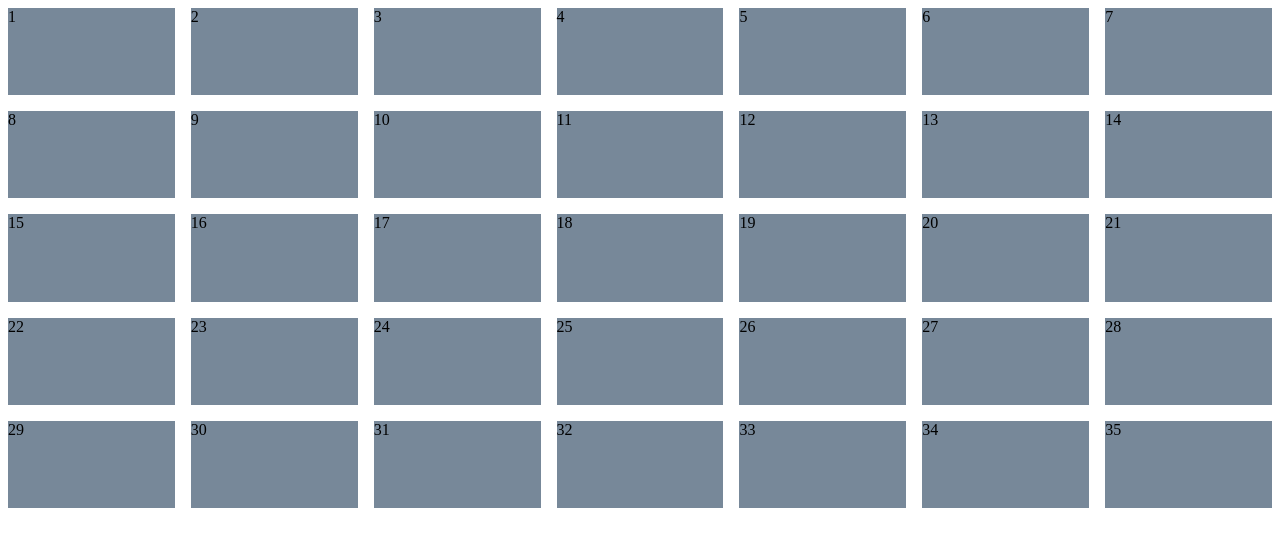
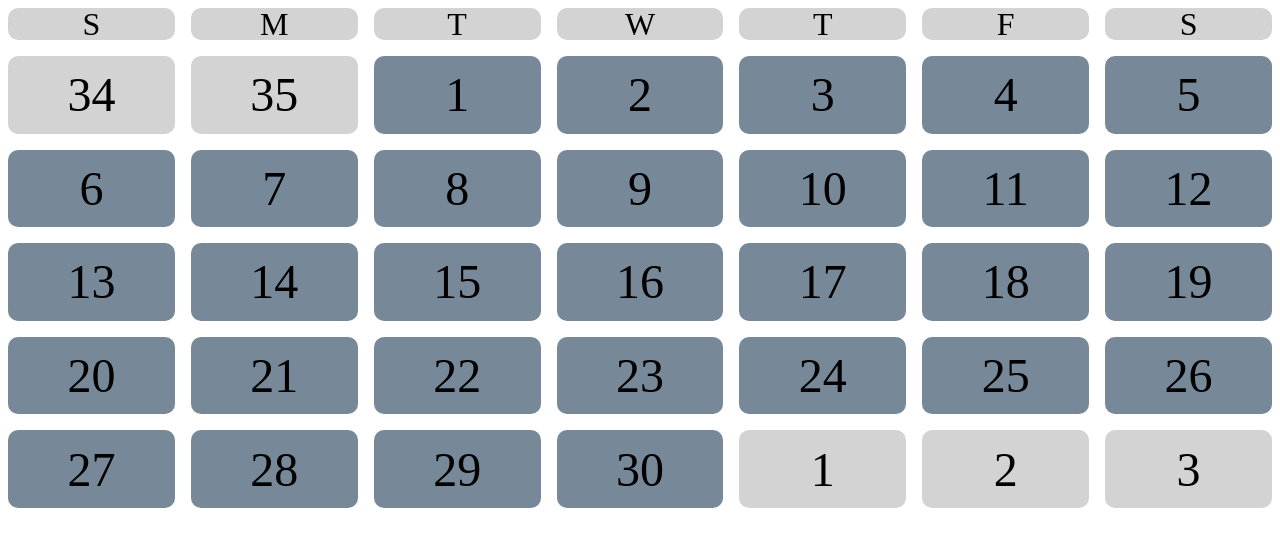
Before and after one commit to fahad-bd/learning-frontend, a plain HTML site: page Module 8/clander.html in a window 1280 px wide. Drawn offline with Linux system fonts and the light colour scheme.

Commit message:
calender

```diff
--- a/Module 8/clander.html
+++ b/Module 8/clander.html
@@ -10,15 +10,37 @@
             height: 500px;
             display: grid;
             grid-template-columns: repeat(7, 1fr); /* every column will teke same size, 7 column will create  */
+            grid-template-rows: 2em;
             grid-gap: 1em;
         }
-        .date{
+        .date, .day{
             background-color: lightslategray;
+            font-size: 3em;
+            /* will 3 times big from previous size */
+            display: flex;
+            justify-content: center;
+            align-items: center;
+            border-radius: 10px;
+        }
+        .other-month, .day{
+            background-color: lightgray;
+        }
+        .day{
+            font-size: 2em;
         }
     </style>
 </head>
 <body>
     <div class="calender">
+        <div class="day">S</div>
+        <div class="day">M</div>
+        <div class="day">T</div>
+        <div class="day">W</div>
+        <div class="day">T</div>
+        <div class="day">F</div>
+        <div class="day">S</div>
+        <div class="date other-month">34</div>
+        <div class="date other-month">35</div>
         <div class="date">1</div>
         <div class="date">2</div>
         <div class="date">3</div>
@@ -49,11 +71,9 @@
         <div class="date">28</div>
         <div class="date">29</div>
         <div class="date">30</div>
-        <div class="date">31</div>
-        <div class="date">32</div>
-        <div class="date">33</div>
-        <div class="date">34</div>
-        <div class="date">35</div>
+        <div class="date other-month">1</div>
+        <div class="date other-month">2</div>
+        <div class="date other-month">3</div>
     </div>
 </body>
 </html>
```
